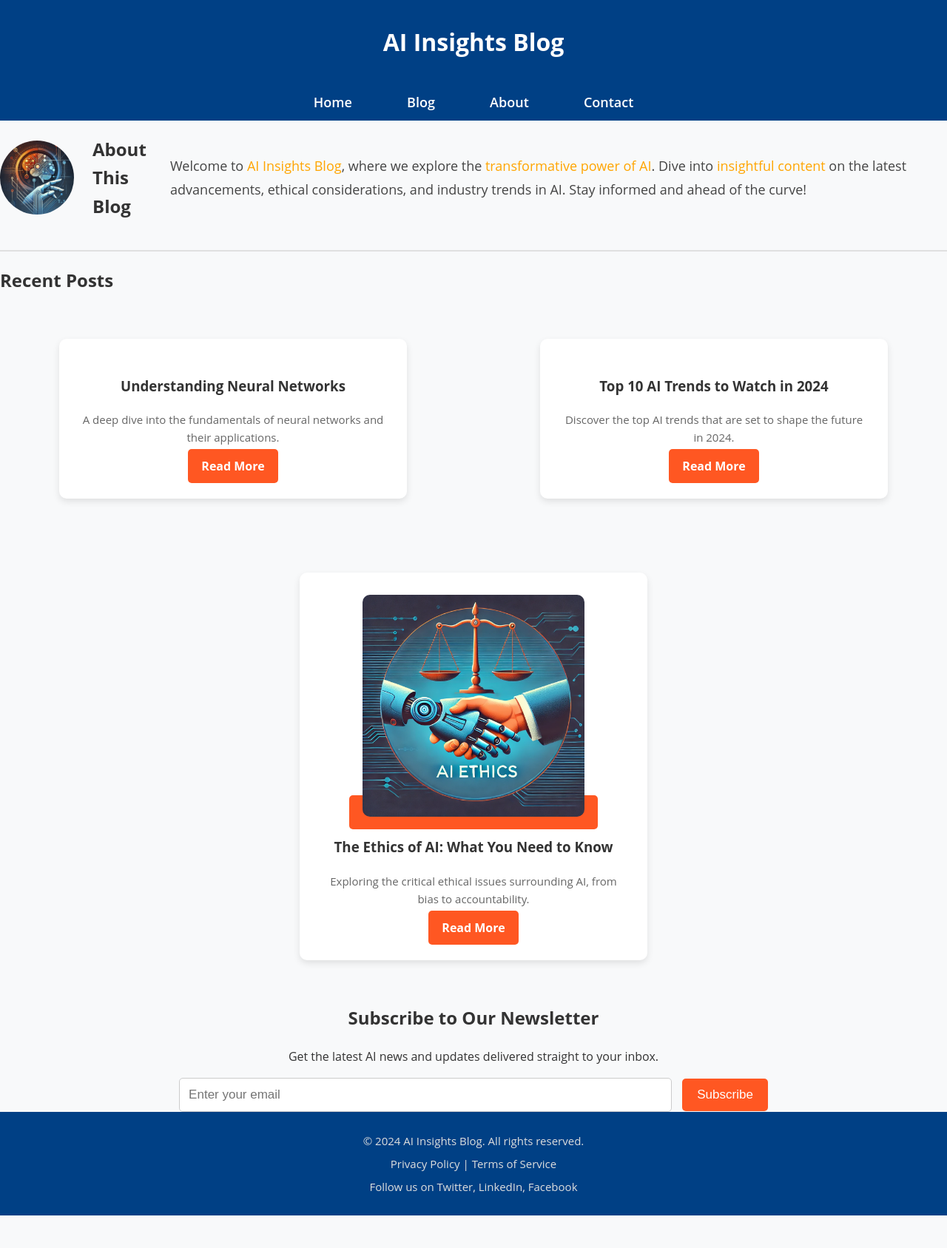
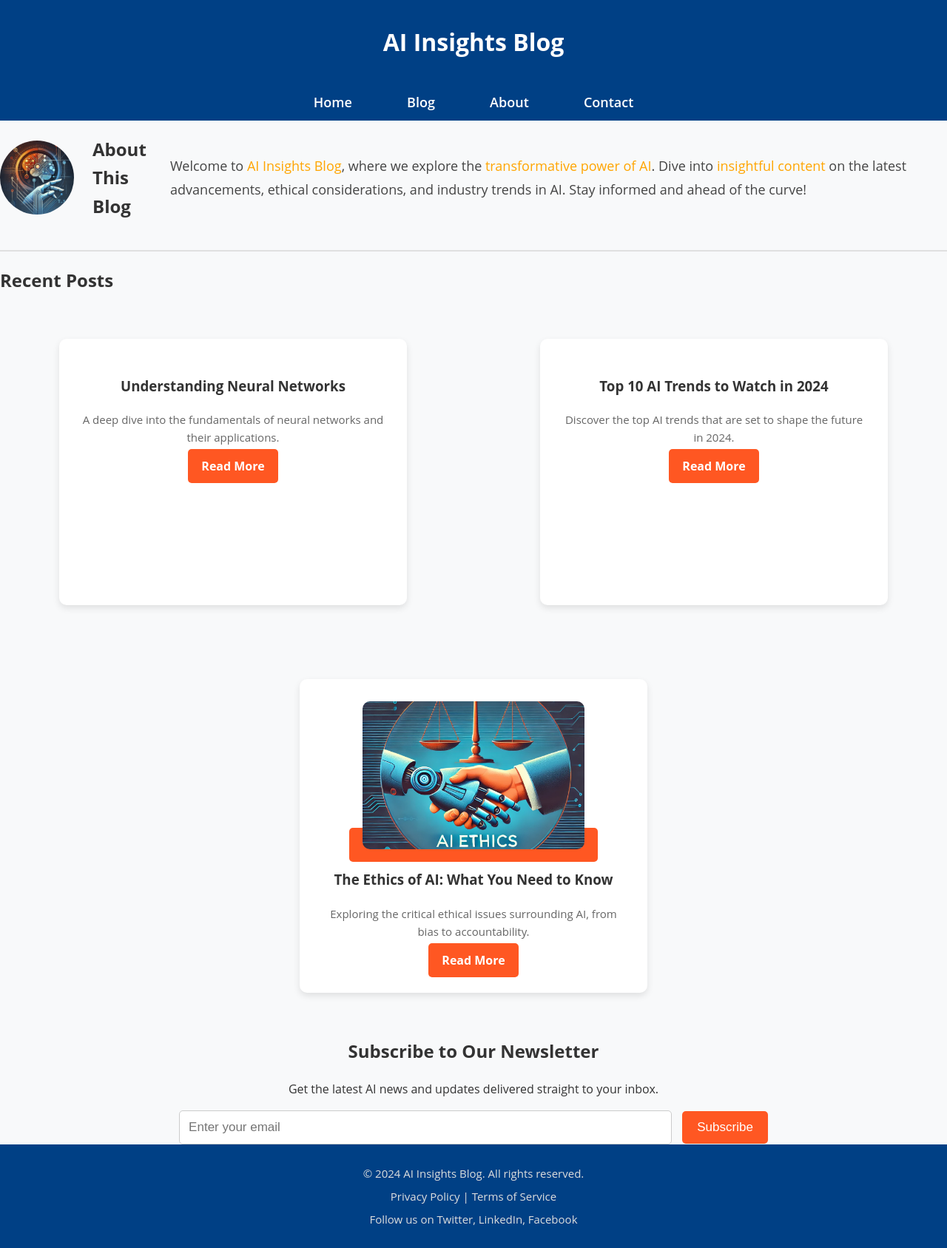
Before and after one commit to tomsonius/tomsonius.github.io, a Jekyll site: the page built from index.html, in a window 1280 px wide. Shown: the whole page at 74% size. Built offline with Jekyll 4.4.1, drawn with Linux system fonts in a browser that asks for light colours; before the commit the page ends 1643 px from its top, so only the background shows below that.

Commit message:
Update main.css

```diff
--- a/assets/css/main.css
+++ b/assets/css/main.css
@@ -106,12 +106,11 @@ nav ul li a:hover {
 
 .post-grid {
     display: flex;
+    justify-content: space-between;
     gap: 20px;
-    justify-content: space-between;
     flex-wrap: wrap;
 }
 
-/* Align the three posts evenly on desktop */
 .post {
     background: #fff;
     padding: 20px;
@@ -120,13 +119,14 @@ nav ul li a:hover {
     transition: transform 0.3s ease, box-shadow 0.3s ease;
     width: 32%; /* Take up equal space to fit 3 posts in a row */
     text-align: center;
+    min-height: 300px; /* Ensure consistent post height */
 }
 
-/* Make images responsive inside posts */
 .post img {
     width: 100%;
     max-width: 300px;
-    height: auto;
+    height: 200px; /* Ensure consistent image height */
+    object-fit: cover; /* Cover the entire space */
     border-radius: 10px;
     transition: transform 0.3s ease;
 }
```
